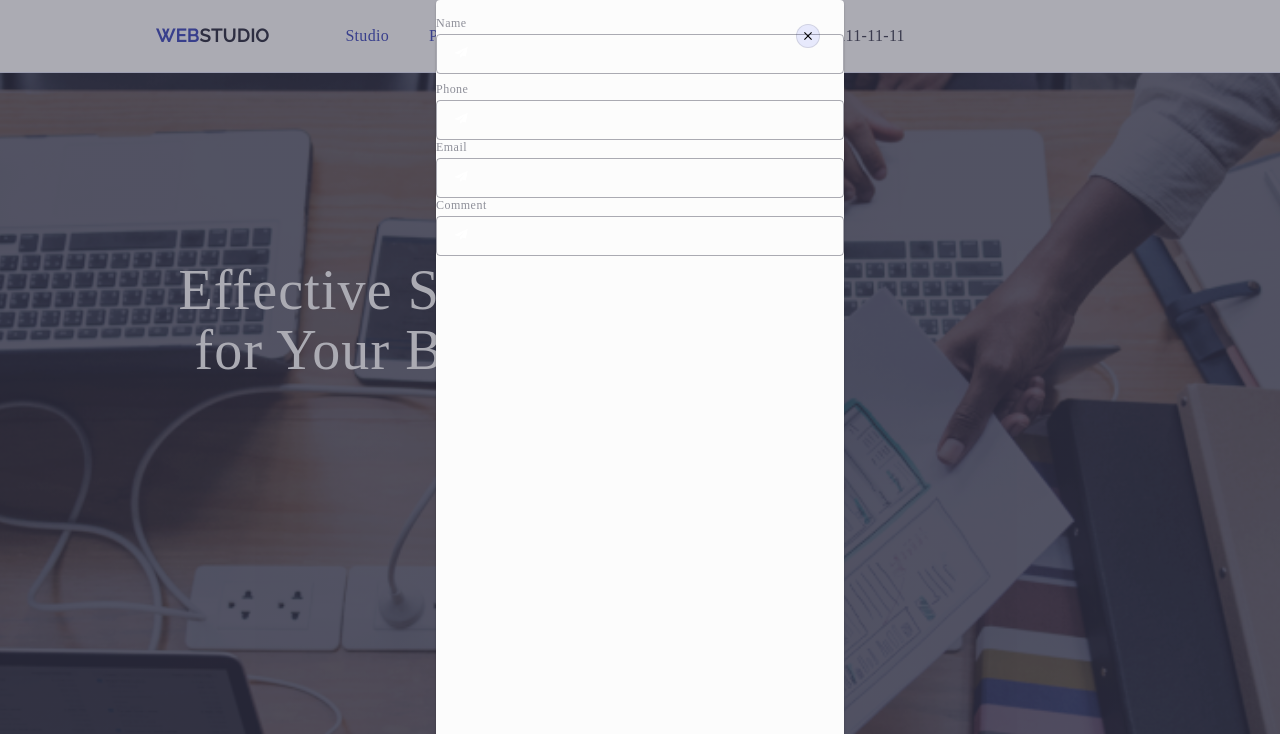
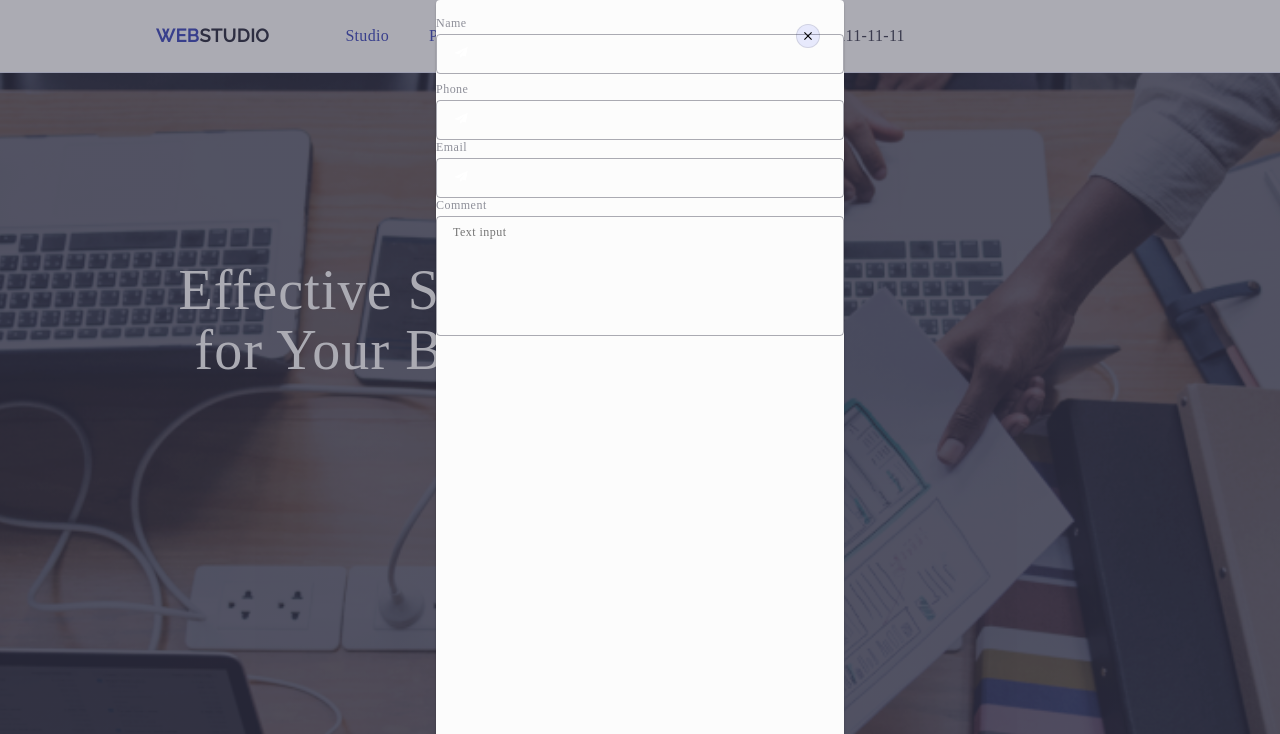
Before and after one commit to Anton949432/goit-markup-hw-05, a plain HTML site: page index.html in a window 1280 px wide. Both pictures are taken after a click on the button "Order Service". Shown: the top 734 px of the page. Drawn offline with Linux system fonts and the light colour scheme.

Commit message:
Add files via upload

```diff
--- a/css/styles.css
+++ b/css/styles.css
@@ -750,6 +750,26 @@ a::after {
     fill: #4D5AE5;
 }
 
+.mod-textarea {
+    width: 100%;
+    height: 120px;
+    font-size: 12px;
+    line-height: 1.17;
+    letter-spacing: 0.04em;
+    color: rgba(46, 47, 66, 0.4);
+    border: 1px solid rgba(46, 47, 66, 0.4);
+    border-radius: 4px;
+    background-color: transparent;
+    padding: 8px 16px;
+    outline: transparent;
+    resize: none;
+    transition: border-color 250ms cubic-bezier(0.4, 0, 0.2, 1);
+}
+
+.mod-textarea:focus {
+    border-color: #4D5AE5;
+}
+
 .input-form {
     width: 264px;
     height: 40px;
--- a/index.html
+++ b/index.html
@@ -425,13 +425,9 @@ UI Designer" width="264" height="260">
                     </div>
                 </div>
                 <div>
-                    <label for="user-name" class="mod-label">Comment</label>
-                    <div class="mod-label-div">
-                        <input type="text" id="user-name" class="mod-input" name="user-name">
-                        <svg class="mod-form-icon" width="18" height="24">
-                            <use href="./images/icons.svg#icon-telegram"></use>
-                        </svg>
-                    </div>
+                    <label for="user-comment" class="mod-label">Comment</label>
+                    <textarea class="mod-textarea" name="Comment" placeholder="Text input" id="user-comment" cols="30"
+                        rows="10"></textarea>
                 </div>
             </form>
         </div>
```
